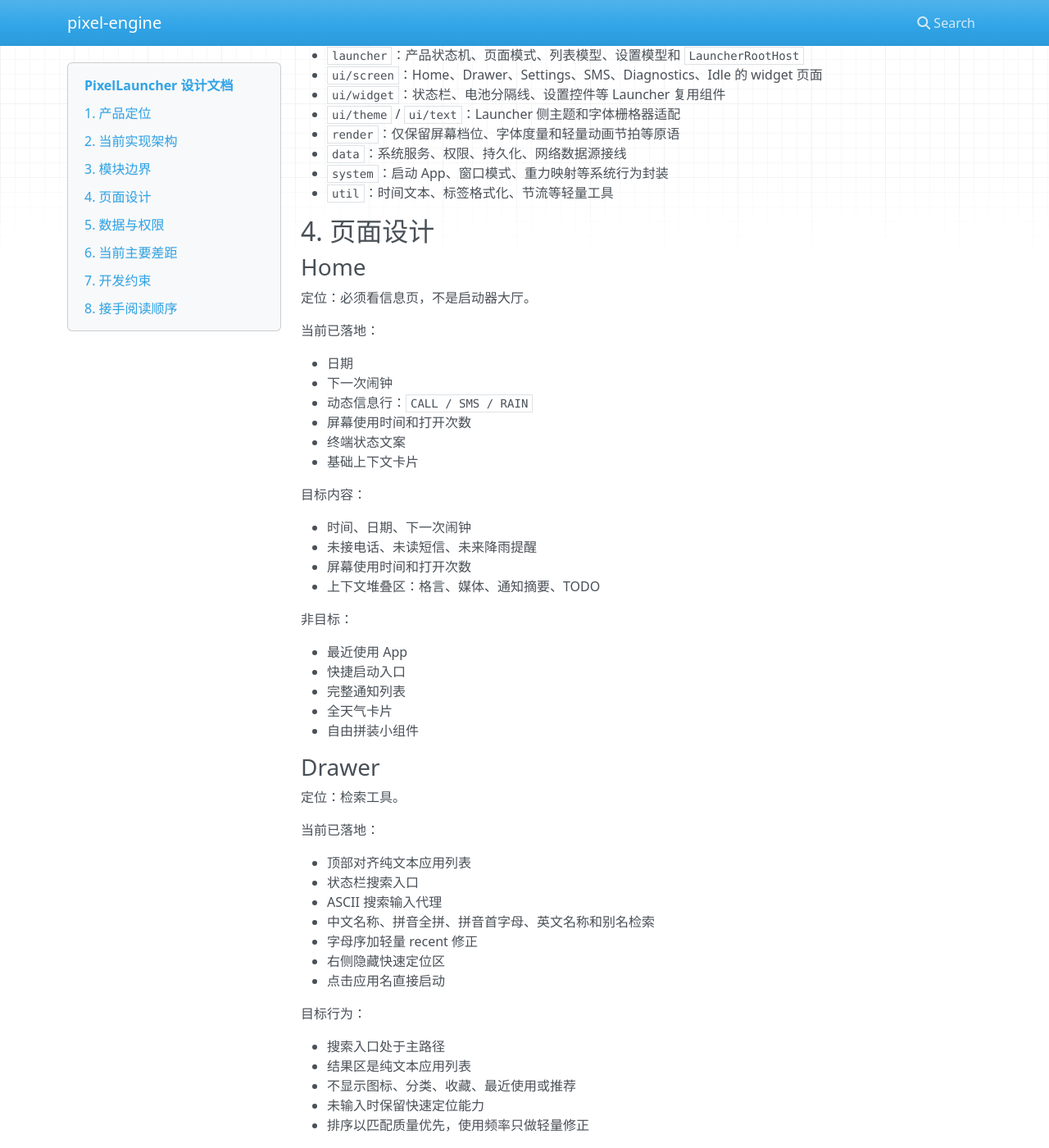
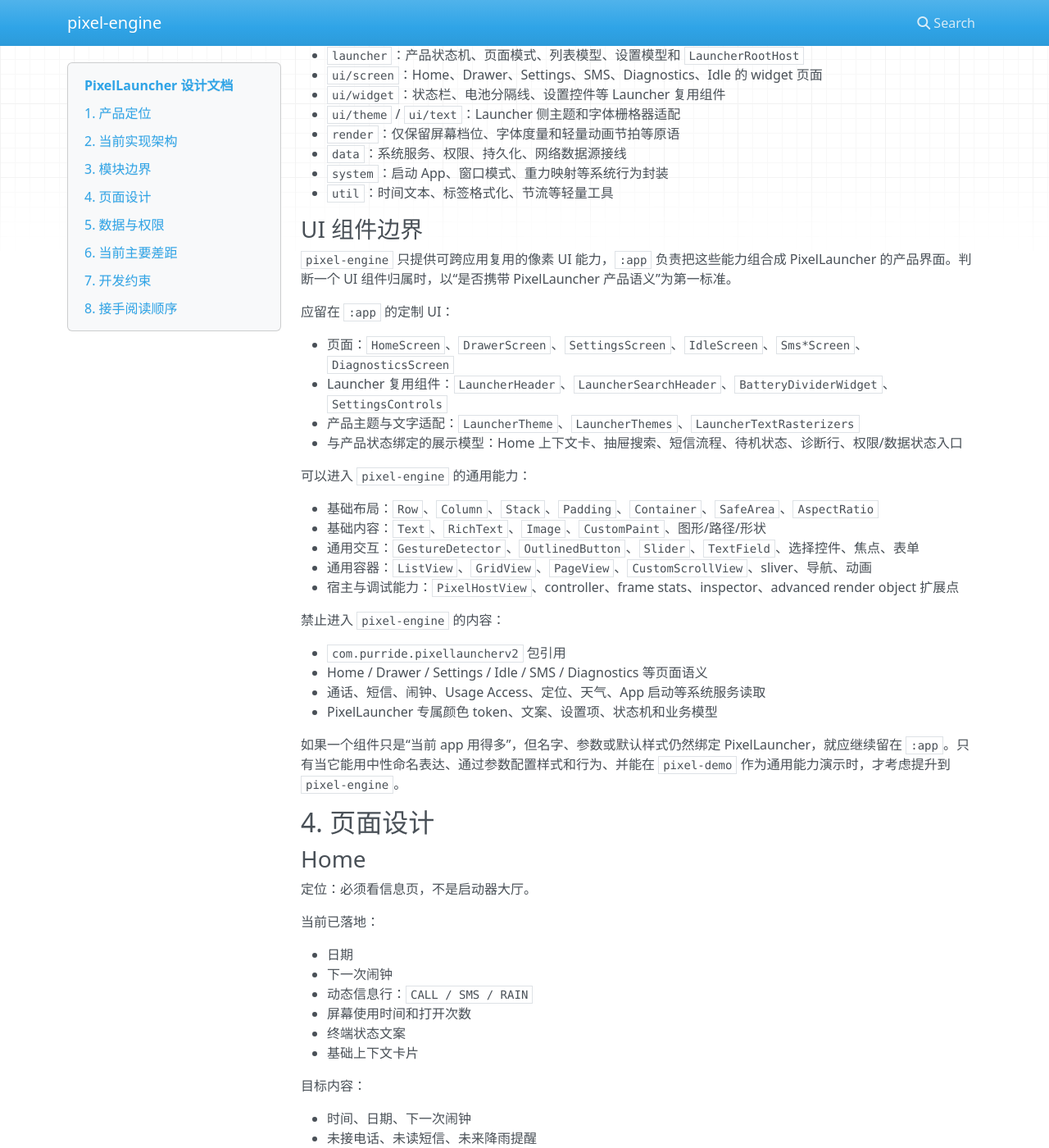
Before and after one commit to Xiang-4422/PixelLauncher, an MkDocs documentation site: the page built from docs/设计文档.md, in a window 1280 px wide and 1400 px high, scrolled down 1481 px. Shown: the whole window at 82% size. Built offline with MkDocs 1.6.1, drawn with Linux system fonts in a browser that asks for light colours; nearby versions of some CDN libraries.

Commit message:
docs：明确应用与引擎组件边界

```diff
--- a/docs/设计文档.md
+++ b/docs/设计文档.md
@@ -70,6 +70,34 @@
 - `data`：系统服务、权限、持久化、网络数据源接线
 - `system`：启动 App、窗口模式、重力映射等系统行为封装
 - `util`：时间文本、标签格式化、节流等轻量工具
+
+### UI 组件边界
+
+`pixel-engine` 只提供可跨应用复用的像素 UI 能力，`:app` 负责把这些能力组合成 PixelLauncher 的产品界面。判断一个 UI 组件归属时，以“是否携带 PixelLauncher 产品语义”为第一标准。
+
+应留在 `:app` 的定制 UI：
+
+- 页面：`HomeScreen`、`DrawerScreen`、`SettingsScreen`、`IdleScreen`、`Sms*Screen`、`DiagnosticsScreen`
+- Launcher 复用组件：`LauncherHeader`、`LauncherSearchHeader`、`BatteryDividerWidget`、`SettingsControls`
+- 产品主题与文字适配：`LauncherTheme`、`LauncherThemes`、`LauncherTextRasterizers`
+- 与产品状态绑定的展示模型：Home 上下文卡、抽屉搜索、短信流程、待机状态、诊断行、权限/数据状态入口
+
+可以进入 `pixel-engine` 的通用能力：
+
+- 基础布局：`Row`、`Column`、`Stack`、`Padding`、`Container`、`SafeArea`、`AspectRatio`
+- 基础内容：`Text`、`RichText`、`Image`、`CustomPaint`、图形/路径/形状
+- 通用交互：`GestureDetector`、`OutlinedButton`、`Slider`、`TextField`、选择控件、焦点、表单
+- 通用容器：`ListView`、`GridView`、`PageView`、`CustomScrollView`、sliver、导航、动画
+- 宿主与调试能力：`PixelHostView`、controller、frame stats、inspector、advanced render object 扩展点
+
+禁止进入 `pixel-engine` 的内容：
+
+- `com.purride.pixellauncherv2` 包引用
+- Home / Drawer / Settings / Idle / SMS / Diagnostics 等页面语义
+- 通话、短信、闹钟、Usage Access、定位、天气、App 启动等系统服务读取
+- PixelLauncher 专属颜色 token、文案、设置项、状态机和业务模型
+
+如果一个组件只是“当前 app 用得多”，但名字、参数或默认样式仍然绑定 PixelLauncher，就应继续留在 `:app`。只有当它能用中性命名表达、通过参数配置样式和行为、并能在 `pixel-demo` 作为通用能力演示时，才考虑提升到 `pixel-engine`。
 
 ## 4. 页面设计
 
```
Also changed, not shown: pixel-engine/docs/架构与技术实现.md (+38 -8 lines), 1 other file.
